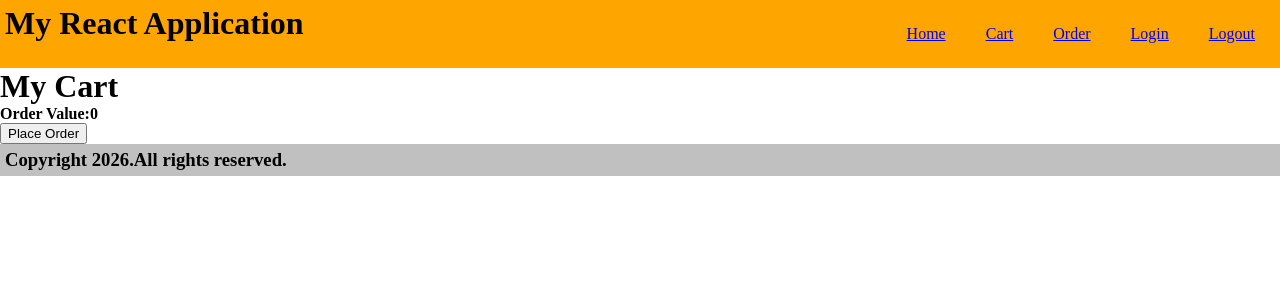
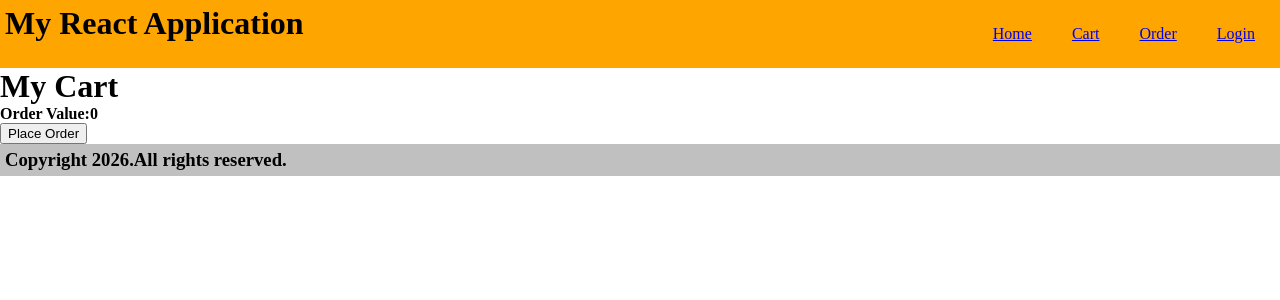
Before and after one commit to Charitha-Reddy1/frontend-app, a React (Vite) app: page /cart in a window 1280 px wide. Shown: the top 300 px of the page. Built offline with nearby package versions, Linux system fonts and the light colour scheme.

Commit message:
Remove Logout link from Header component

```diff
--- a/src/components/Header.jsx
+++ b/src/components/Header.jsx
@@ -10,7 +10,6 @@ function Header(){
                     <li><Link to="/cart">Cart</Link></li>
                     <li><Link to="/orders">Order</Link></li>
                     <li><Link to="/login">Login</Link></li>
-                    <li><Link to="/logout">Logout</Link></li>
                 </ol>
             </div>
     )
```
